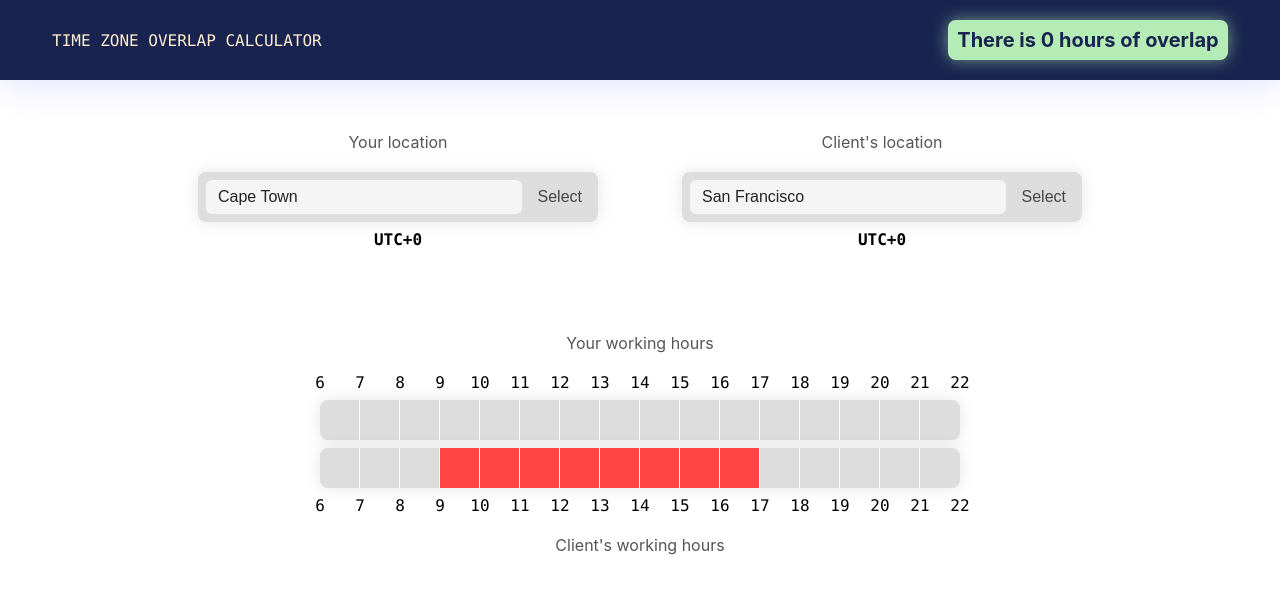
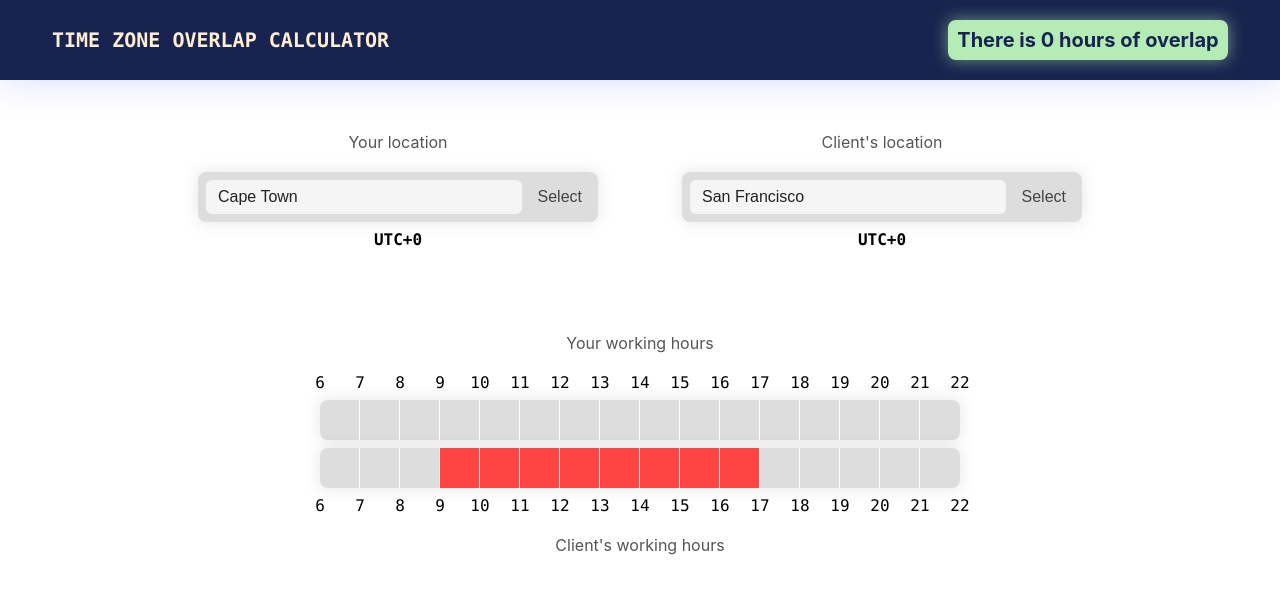
Before and after one commit to okiss/timezone-overlap, a Svelte app: page / in a window 1280 px wide. Shown: the top 594 px of the page. Built offline with nearby package versions, Linux system fonts and the light colour scheme.

Commit message:
accessibility improvements

```diff
--- a/src/components/Root.svelte
+++ b/src/components/Root.svelte
@@ -32,7 +32,7 @@
 </script>
 
 <header>
-  <div class="title">Time zone overlap calculator</div>
+  <h1>Time zone overlap calculator</h1>
   <div class="overlap">
     There is {#key overlap}<span style="display: inline-block" in:fly={{ y: -20 }}>{overlap}</span
       >{/key}
@@ -73,7 +73,9 @@
     background: var(--primary);
     box-shadow: 0 0 40px #0028ff29;
   }
-  .title {
+  h1 {
+    margin: 0;
+    font-size: 20px;
     color: #ffeed0;
     text-transform: uppercase;
     font-family: var(--font-monospace);
--- a/src/components/TimeSlotSelect.svelte
+++ b/src/components/TimeSlotSelect.svelte
@@ -71,6 +71,8 @@
           class="slot"
           class:selected={slot}
           tabindex="0"
+          aria-selected={slot}
+          aria-label={`hour ${i} to ${i + 1}`}
           on:keydown={keyboardSelect(i)}
           on:pointerdown={startDragSelection(i)}
           on:pointerover={dragEnterCell(i)}
```
